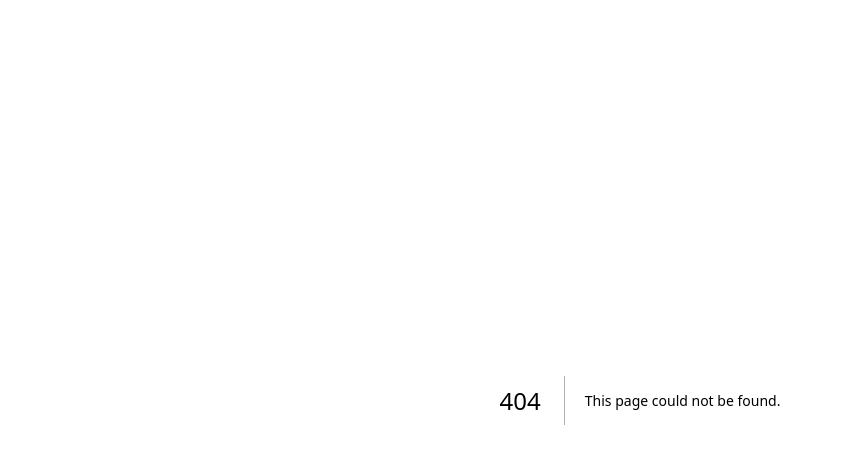
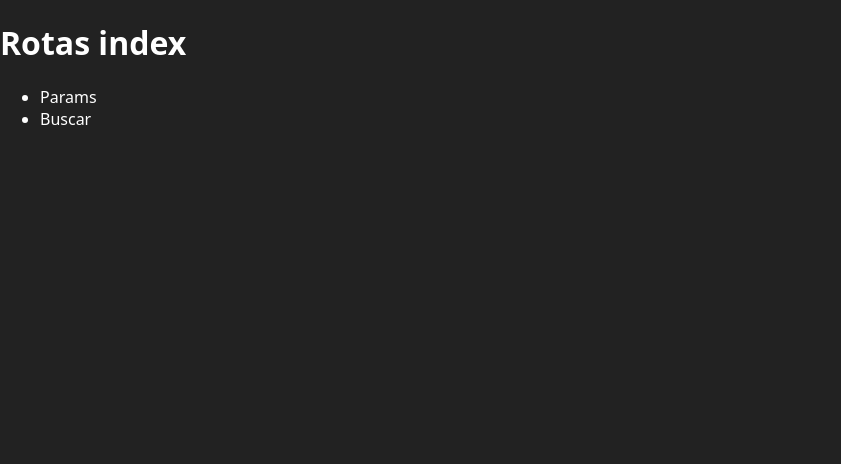
Before and after one commit to ivanProgramador/exercicios, a Next.js app: page /rotas in a window 1280 px wide. Before the commit this address had no page. Shown: the top 464 px of the page, without its empty margins (0-841 px from the left). Built offline with nearby package versions, Linux system fonts and the light colour scheme.

Commit message:
browsing in a simple way using Next's link component

```diff
--- /dev/null
+++ b/pages/rotas/index.jsx
@@ -0,0 +1,29 @@
+import Link from "next/link"
+
+/*
+No caso para navegção entre páginas o Next possui o componente Link
+esse componente recebe como parametro o href que contem a url que será
+acionada e dessa forma qualquer elemento html sej ele paragrafo,div,imagem
+que estiver dentro desse componete automáticamente se torna um link
+para a rota
+que está descrita no parametro href.
+
+*/
+
+
+export default function rotas(){
+    return(
+        <div>
+            <h1>Rotas index</h1>
+            <ul>
+                <Link href="/rotas/params?id=123&nome=maria" >
+                   <li>Params</li>
+                </Link>
+                <Link href="/rotas/123/buscar">
+                   <li>Buscar</li>
+                </Link>
+
+            </ul>
+        </div>
+    )
+}
--- a/styles/globals.css
+++ b/styles/globals.css
@@ -1,27 +1,16 @@
-@tailwind base;
-@tailwind components;
-@tailwind utilities;
+html,body{
+   padding: 0;
+   margin: 0;
+   background-color: #222;
+   color: #fff;
+   font-family: system-ui, -apple-system, BlinkMacSystemFont, 'Segoe UI', Roboto, Oxygen, Ubuntu, Cantarell, 'Open Sans', 'Helvetica Neue', sans-serif;
 
-:root {
-  --background: #ffffff;
-  --foreground: #171717;
 }
 
-@media (prefers-color-scheme: dark) {
-  :root {
-    --background: #0a0a0a;
-    --foreground: #ededed;
-  }
+a{
+  color: inherit;
+  text-decoration: none;
 }
-
-body {
-  color: var(--foreground);
-  background: var(--background);
-  font-family: Arial, Helvetica, sans-serif;
+*{
+  box-sizing: border-box;
 }
-
-@layer utilities {
-  .text-balance {
-    text-wrap: balance;
-  }
-}
```
Also changed, not shown: pages/rotas/[id]/[nome].jsx (added, +27 -0 lines), pages/rotas/[id]/buscar.jsx (added, +37 -0 lines), pages/rotas/params.jsx (added, +28 -0 lines).
